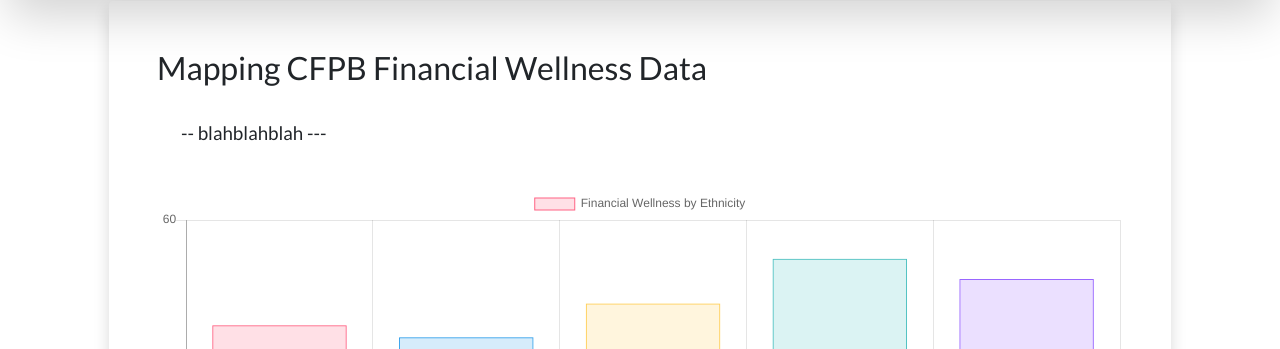
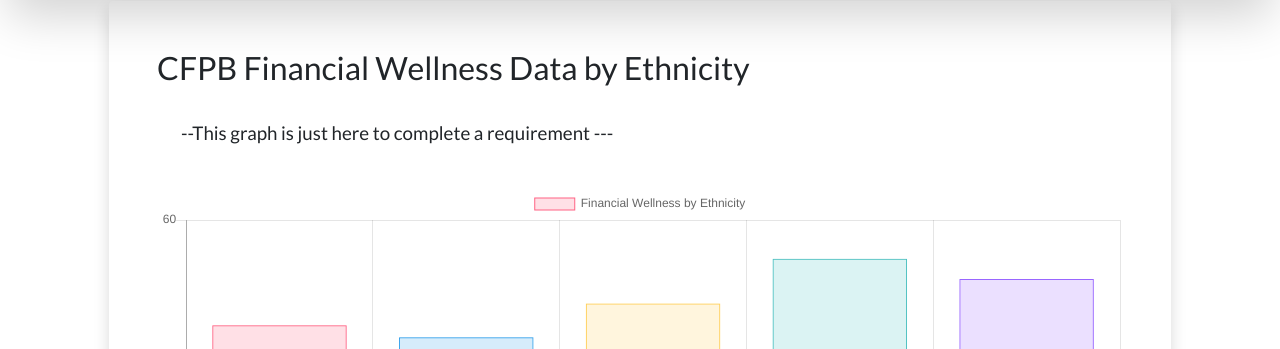
Before and after one commit to CTRLALTAFK/Financial_Wellness, a Flask app: template templates/ethnicity.html in a window 1280 px wide. Shown: the part 71-420 px from the top of the page. Run offline with Flask 2, Linux system fonts and the light colour scheme; the template is opened without the code that fills it, so the values that code supplies are empty; some libraries are stand-ins or nearby versions.

Commit message:
minor changes to html

```diff
--- a/static/js/app.js
+++ b/static/js/app.js
@@ -25,10 +25,10 @@ d3.json("/data").then(d => {
 
 // Draw Chart 1 -- Money Left at end of month
 function chart1(datum) {
-	console.log(datum)
+
 	// // Get data for gets
 	//var keys = datum.columns.slice(2);
-	var keys = Object.keys(datum[2]);
+	var keys = Object.keys(datum[0]).forEach(item,key);
 
 	// // Get the names for the demographic categories
 	var category   = [...new Set(datum.map(d => d.Category))]
--- a/templates/ethnicity.html
+++ b/templates/ethnicity.html
@@ -19,6 +19,8 @@
 <div class="container">
 
   <!-- Navigation -->
+<div class="row">
+  <div class="col-md-12">
   <nav class="navbar fixed-top navbar-expand-lg navbar-dark bg-primary mr-2 ml-2 mb-5 rounded shadow-lg">
     <a class = "navbar-brand" href = "#">Financial Wellness Project Team</a>
     <button class="navbar-toggler" type="button" data-toggle="collapse" data-target="#navbarColor01" aria-controls="navbarColor01" aria-expanded="false" aria-label="Toggle navigation">
@@ -47,8 +49,8 @@
     <div class="row mt-5">
       <div class="col-md-12">
         <div class="m-4 p-5 shadow bg-white rounded">
-          <h3 class="display-5">Mapping CFPB Financial Wellness Data</h3>
-          <p class="lead p-4">-- blahblahblah --- </p>
+          <h3 class="display-5">CFPB Financial Wellness Data by Ethnicity</h3>
+          <p class="lead p-4">--This graph is just here to complete a requirement  --- </p>
           <canvas id="myChart" width="400" height="400"></canvas>
 <script>
 var ctx = document.getElementById('myChart').getContext('2d');
--- a/templates/index.html
+++ b/templates/index.html
@@ -35,7 +35,7 @@
                 <a class="nav-link" href="/mapping">Mapping</a>
               </li>
               <li class="nav-item">
-                <a class="nav-link" href="/ethnicity">Ethnicity</a>
+                <a class="nav-link" href="/ethnicity.html">Ethnicity</a>
               </li>
               <li class="nav-item">
                 <a class="nav-link" href="https://www.consumerfinance.gov/data-research/financial-well-being-survey-data/" target="_blank">Source Data</a>
```
Also changed, not shown: README.md (added).
